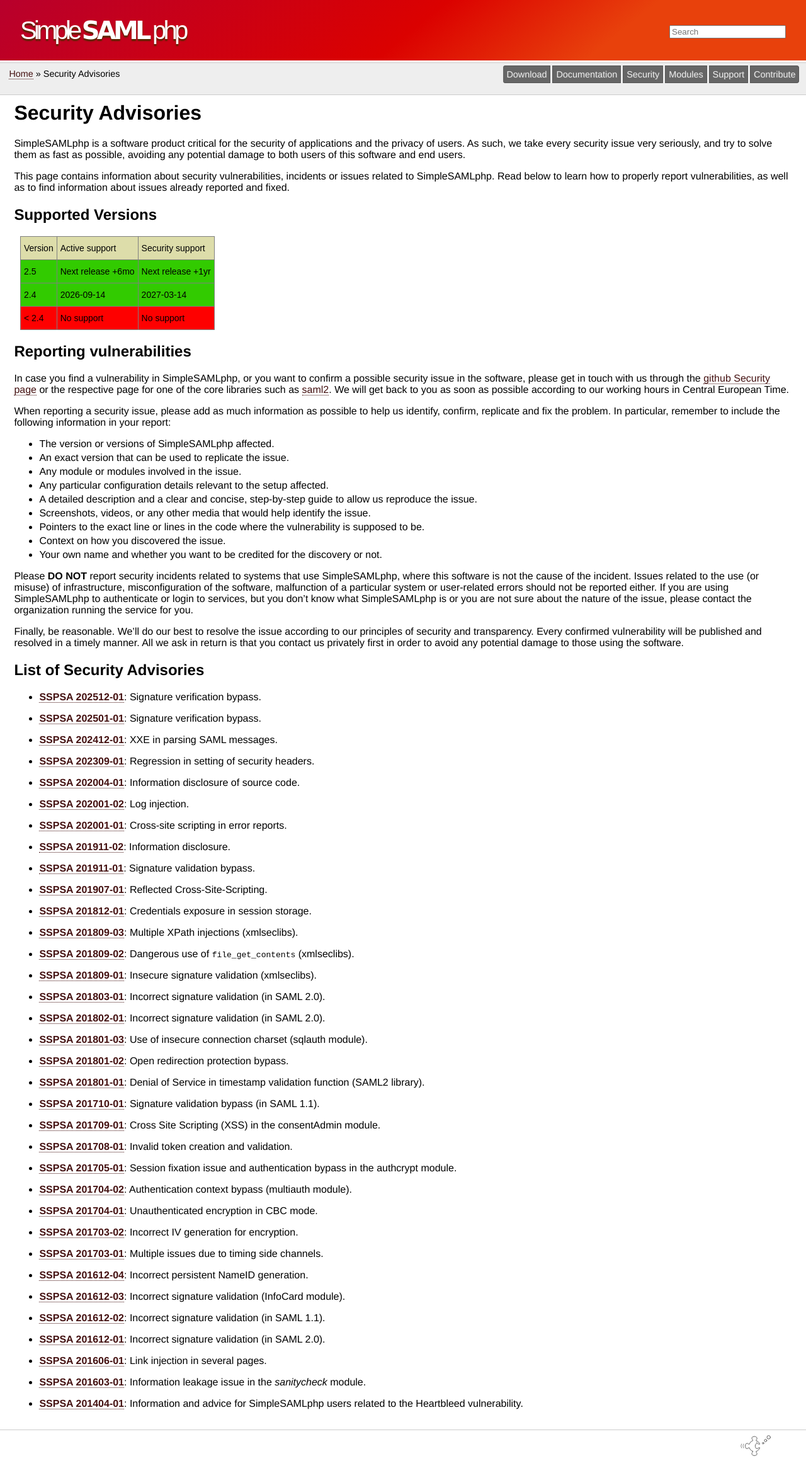
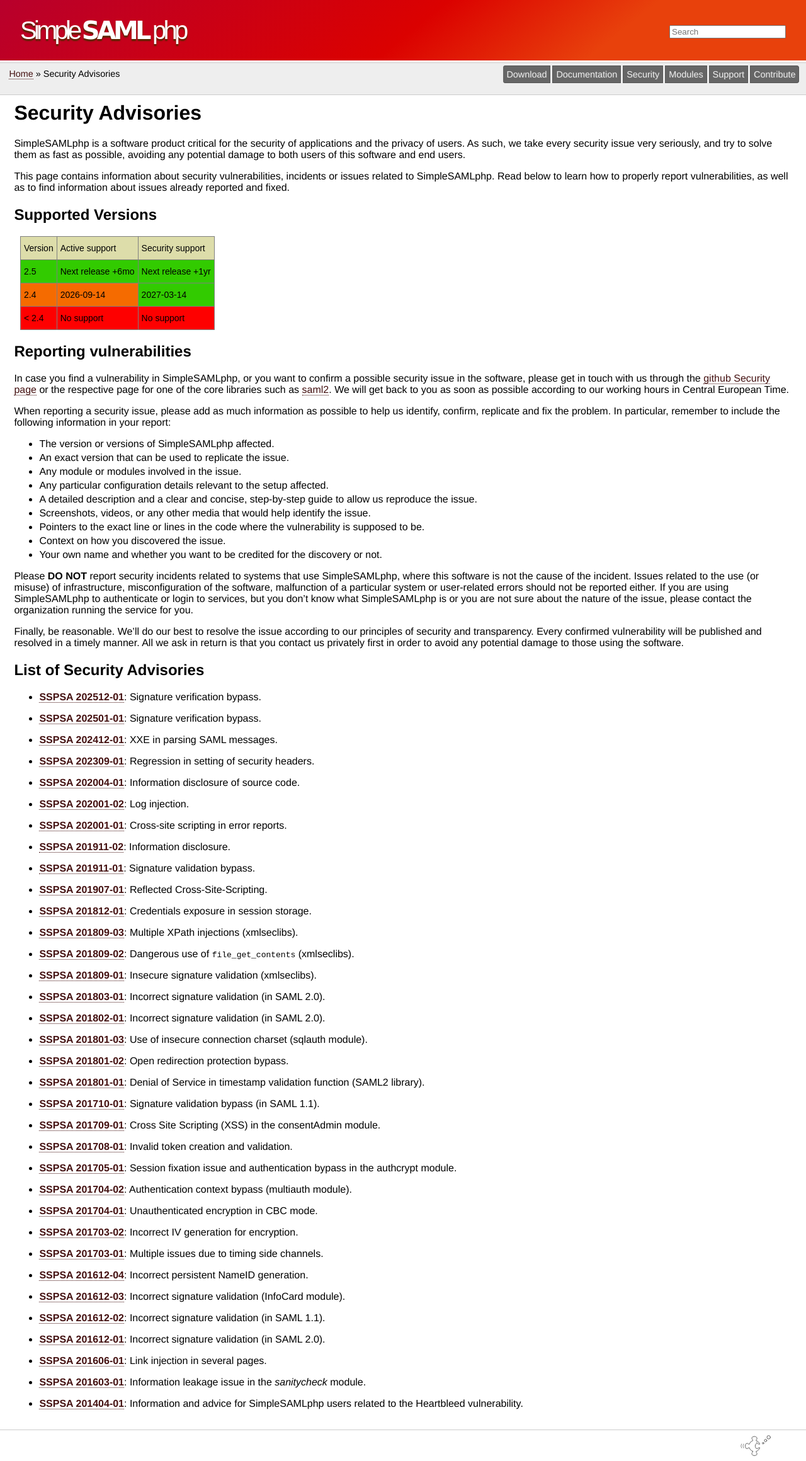
Before and after one commit to simplesamlphp/simplesamlphp.github.io, a Jekyll site: the page built from security/index.md, in a window 1280 px wide. Shown: the whole page at 63% size. Built offline with Jekyll 4.4.1, drawn with Linux system fonts in a browser that asks for light colours.

Commit message:
Deprecate 2.4

```diff
--- a/security/index.md
+++ b/security/index.md
@@ -28,8 +28,8 @@
     <td class="tg-d52n">Next release +1yr</td>
   </tr>
   <tr>
-    <td class="tg-d52n">2.4</td>
-    <td class="tg-d52n">2026-09-14</td>
+    <td class="tg-3wb8">2.4</td>
+    <td class="tg-3wb8">2026-09-14</td>
     <td class="tg-d52n">2027-03-14</td>
   </tr>
   <tr>
```
